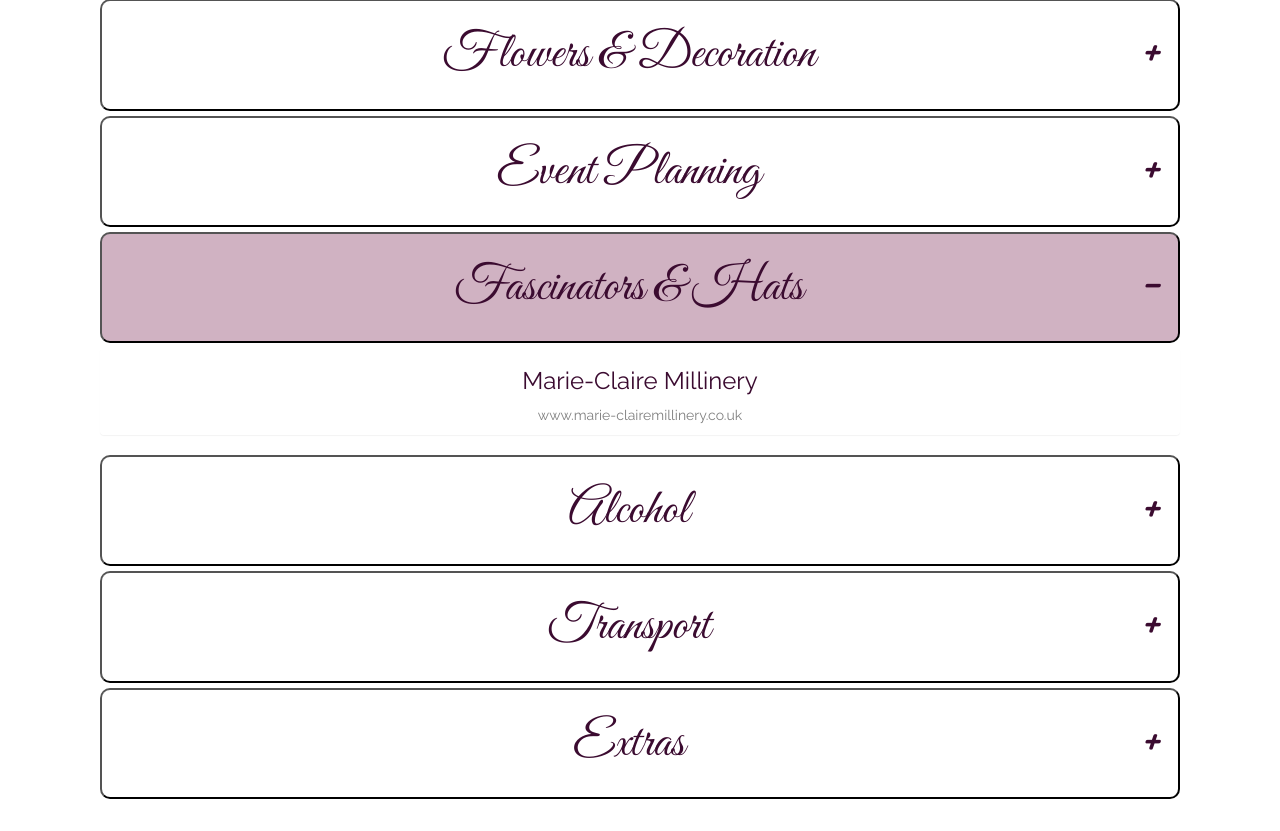
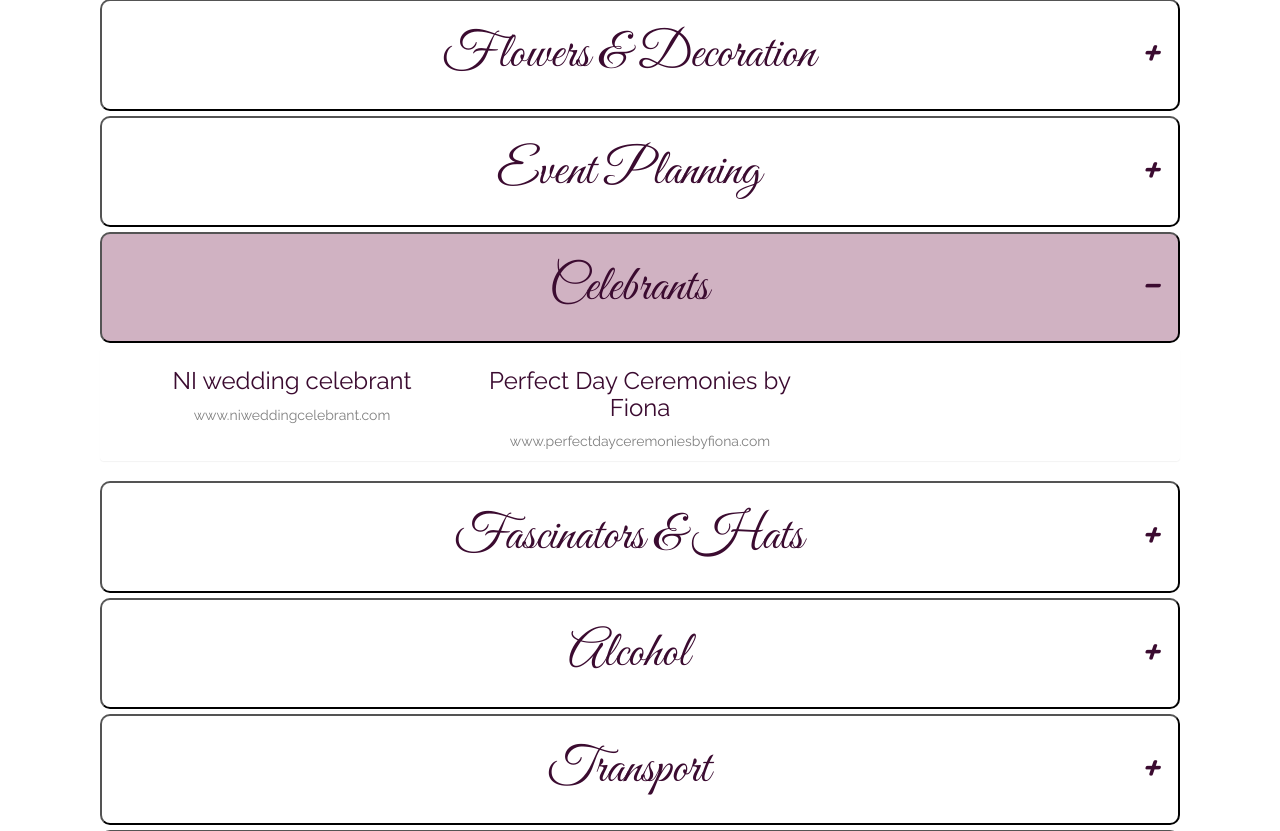
Before and after one commit to kgmaxwell1990/old-court-chapel-weddings-django, a Django app: page /vendors/ in a window 1280 px wide, after a click on "Celebrants". Shown: the part 1158-1989 px from the top of the page. Run offline with Django 3.2, Linux system fonts and the light colour scheme; some libraries are stand-ins or nearby versions.

Commit message:
added vendors

```diff
--- a/home/templates/vendors.html
+++ b/home/templates/vendors.html
@@ -609,6 +609,29 @@
             </div>
         </div>
 
+        <button class="accordion">Celebrants</button>
+        <div class="panel">
+            <div class="row">
+
+              <div class="col-md-4">
+                  <h3 class="raleway">NI wedding celebrant</h3>
+
+                  <p><a href="https://niweddingcelebrant.com/" target="_blank">www.niweddingcelebrant.com</a></p>
+                </div>
+
+                <div class="col-md-4">
+                  <h3 class="raleway">Perfect Day Ceremonies by Fiona</h3>
+
+                  <p><a href="https://www.perfectdayceremoniesbyfiona.com/" target="_blank">www.perfectdayceremoniesbyfiona.com</a></p>
+                </div>
+
+
+                <div class="col-md-4">
+
+                  </div>
+            </div>
+        </div>
+
         <button class="accordion">Fascinators &amp; Hats</button>
         <div class="panel">
             <div class="row">
@@ -659,6 +682,22 @@
                 <div class="col-md-4">
                   <h3 class="raleway">NJB full bar service</h3>
                   <p><a class="hvr-grow" href="#" data-toggle="modal" data-target="#barModal">Brochure</a></p>
+                </div>
+
+            </div>
+              <div class="row">
+              <div class="col-md-4">
+                </div>
+
+                <div class="col-md-4">
+                  <h3 class="raleway">Denvirs Downpatrick bar facility</h3>
+
+                  <p>02890509720 / 07919597002<br>
+                    stephenmagorrian@thehoratiogroup.com<br>
+                  </p>
+                </div>
+
+                <div class="col-md-4">
                 </div>
 
             </div>
```
